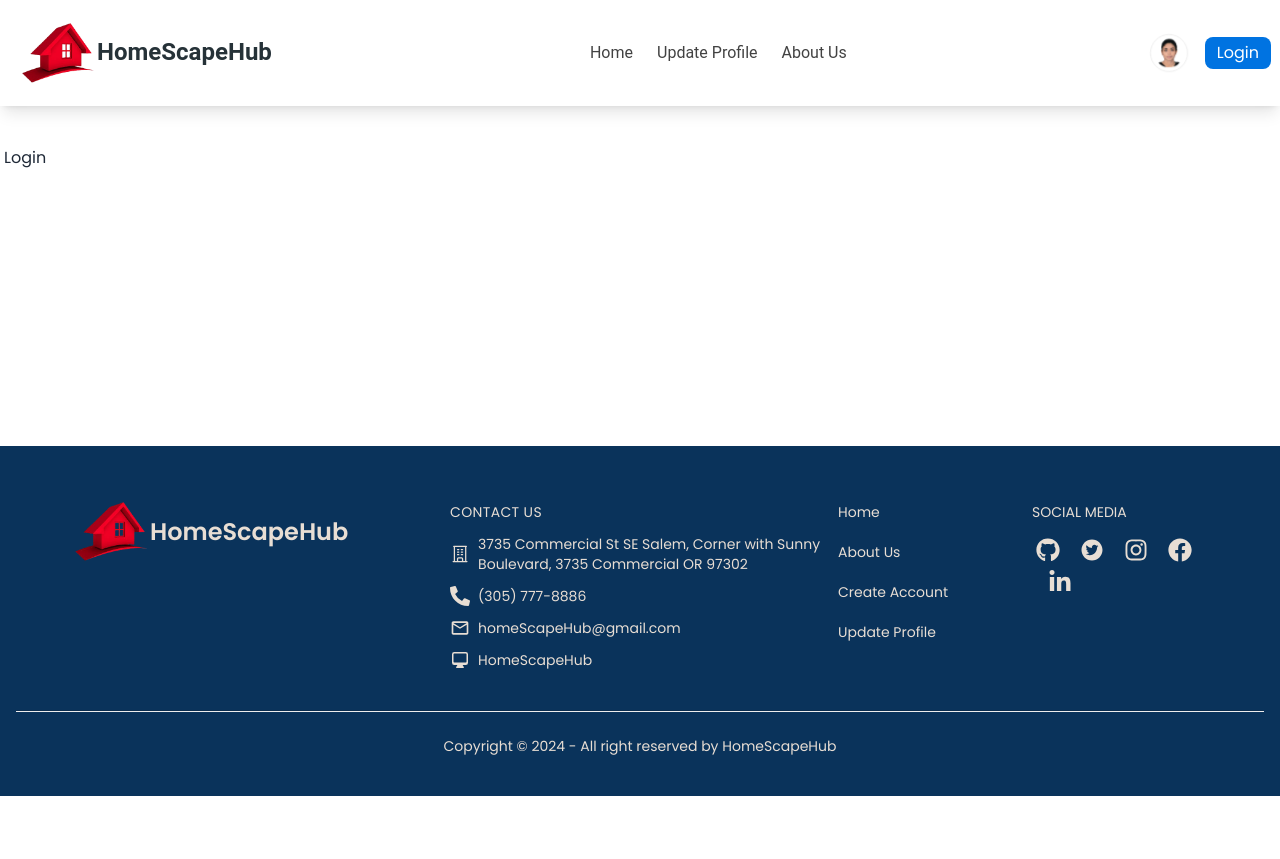
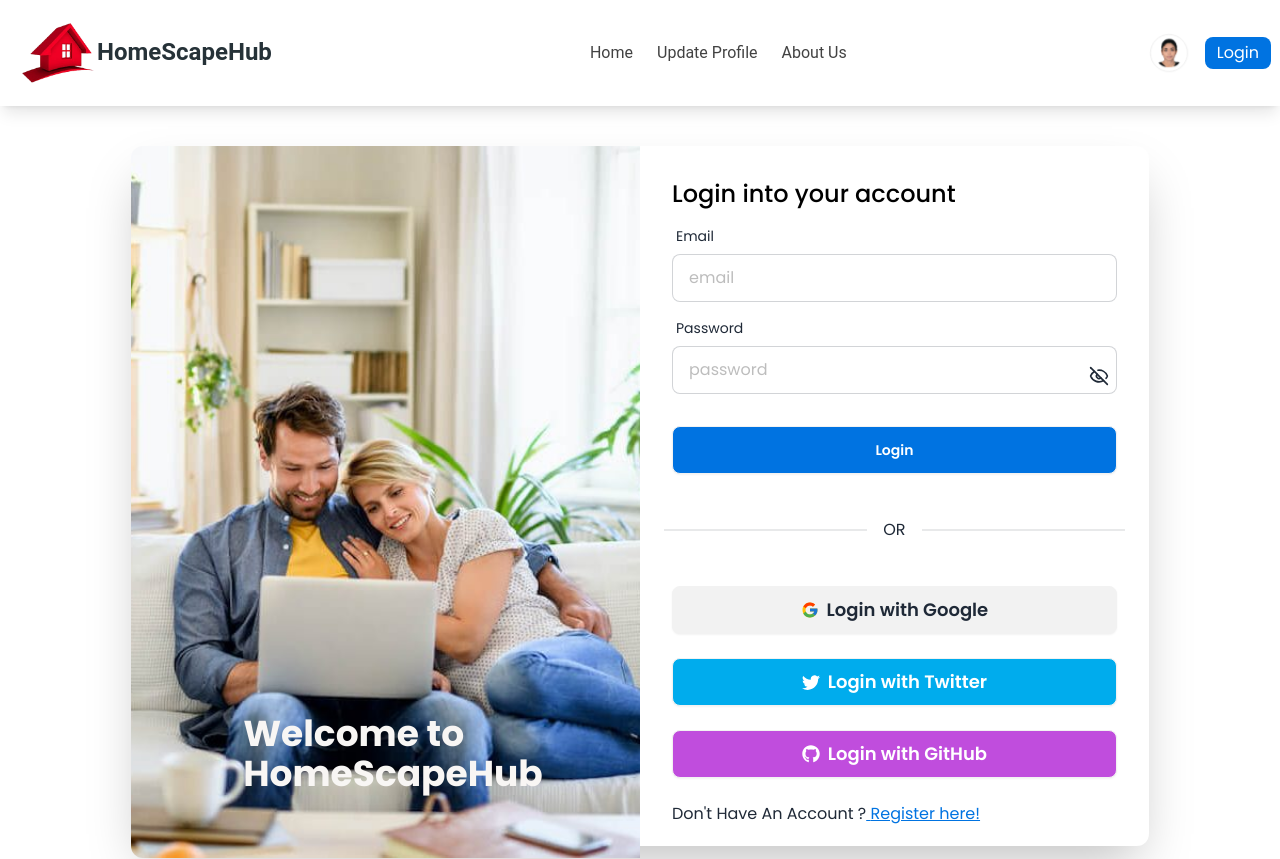
Before and after one commit to mstsurnalyakter/HomeScapeHub-, a React (Vite) app: page /login in a window 1280 px wide. Shown: the top 859 px of the page. Before the commit the page ends 800 px from the top, so only its background shows below. Built offline with nearby package versions, Linux system fonts and the light colour scheme.

Commit message:
login page added

```diff
--- a/package.json
+++ b/package.json
@@ -18,6 +18,7 @@
     "prop-types": "^15.8.1",
     "react": "^18.2.0",
     "react-dom": "^18.2.0",
+    "react-hook-form": "^7.51.2",
     "react-icons": "^5.0.1",
     "react-router-dom": "^6.22.3",
     "sort-by": "^1.2.0"
--- a/src/components/Login/Login.jsx
+++ /dev/null
@@ -1,11 +0,0 @@
-
-
-const Login = () => {
-  return (
-    <div>Login</div>
-  )
-}
-
-Login.propTypes = {}
-
-export default Login
--- /dev/null
+++ b/src/pages/Login/Login.jsx
@@ -0,0 +1,94 @@
+
+import { useState } from "react";
+import { LuEye, LuEyeOff } from "react-icons/lu";
+import { FcGoogle } from "react-icons/fc";
+import { BsTwitter } from "react-icons/bs";
+import { FaGithub } from "react-icons/fa";
+import { Link } from "react-router-dom";
+
+const Login = () => {
+
+  const [toggle,setToggle] =  useState(false)
+
+
+  return (
+    <div className="flex items-center justify-center">
+      <div className="h-[700px] relative grid grid-cols-2 shadow-2xl bg-base-100 w-4/5 rounded-xl">
+        <div className="bg-center relative bg-cover bg-no-repeat rounded-l-xl object-cover bg-[url(/register.jpg)]">
+          <h2 className="absolute bottom-16 left-28 text-[#f8f6f4] font-bold text-4xl">
+            Welcome to <br />
+            HomeScapeHub
+          </h2>
+        </div>
+        <div className="">
+
+          <div className="shrink-0 w-full ">
+            <form className="card-body">
+              <h3 className="text-black text-2xl font-medium">Login into your account</h3>
+              <div className="form-control">
+                <label className="label">
+                  <span className="label-text">Email</span>
+                </label>
+                <input
+                  type="email"
+                  placeholder="email"
+                  className="input input-bordered"
+                  required
+                />
+              </div>
+              <div className="form-control relative">
+                <label className="label">
+                  <span className="label-text">Password</span>
+                </label>
+                <input
+                  type={toggle ? "text" : "password"}
+                  placeholder="password"
+                  className="input input-bordered"
+                  required
+                />
+                <button
+                  className="absolute text-xl top-14 right-2"
+                  onClick={() => setToggle(!toggle)}
+                >
+                  {toggle ? <LuEye /> : <LuEyeOff />}
+                </button>
+              </div>
+              <div className="form-control mt-6">
+                <button className="btn bg-[#0073e1] hover:bg-[#0073e1] text-white">
+                  Login
+                </button>
+              </div>
+            </form>
+            <div className="divider px-6">OR</div>
+
+            <div className="card-body space-y-4">
+              <button className="btn text-lg">
+                <FcGoogle />
+                Login with Google
+              </button>
+              <button className="btn bg-[#00ACED] hover:bg-[#00ACED] text-lg text-white">
+                <BsTwitter />
+                Login with Twitter
+              </button>
+              <button className="btn text-lg text-white bg-[#c04ddd] hover:bg-[#c04ddd]">
+                <FaGithub className="text-[bg-[#77228C]]" />
+                Login with GitHub
+              </button>
+              <p className="">
+                <span>Don&apos;t Have An Account ?</span>
+                <Link className="underline text-[#0073e1]" to={"/register"}>
+                  {" "}
+                  Register here!
+                </Link>
+              </p>
+            </div>
+          </div>
+        </div>
+      </div>
+    </div>
+  );
+}
+
+Login.propTypes = {}
+
+export default Login
--- a/src/routes/Routes.jsx
+++ b/src/routes/Routes.jsx
@@ -1,10 +1,10 @@
 import { createBrowserRouter } from "react-router-dom";
 import Root from "../layouts/Root";
 import Home from "../pages/Home/Home";
-import Login from "../components/Login/Login";
-import Register from "../components/Register/Register";
 import AboutUs from "../pages/AboutUs/AboutUs";
 import UpdateProfile from "../pages/UpdateProfile/UpdateProfile";
+import Login from "../pages/Login/Login";
+import Register from "../pages/Register/Register";
 
 const router = createBrowserRouter([
   {
```
Also changed, not shown: public/register.jpg (renamed from src/assets/register.jpg), src/pages/Register/Register.jsx (renamed from src/components/Register/Register.jsx), 1 other file (tests, documents, lock files or other folders).
